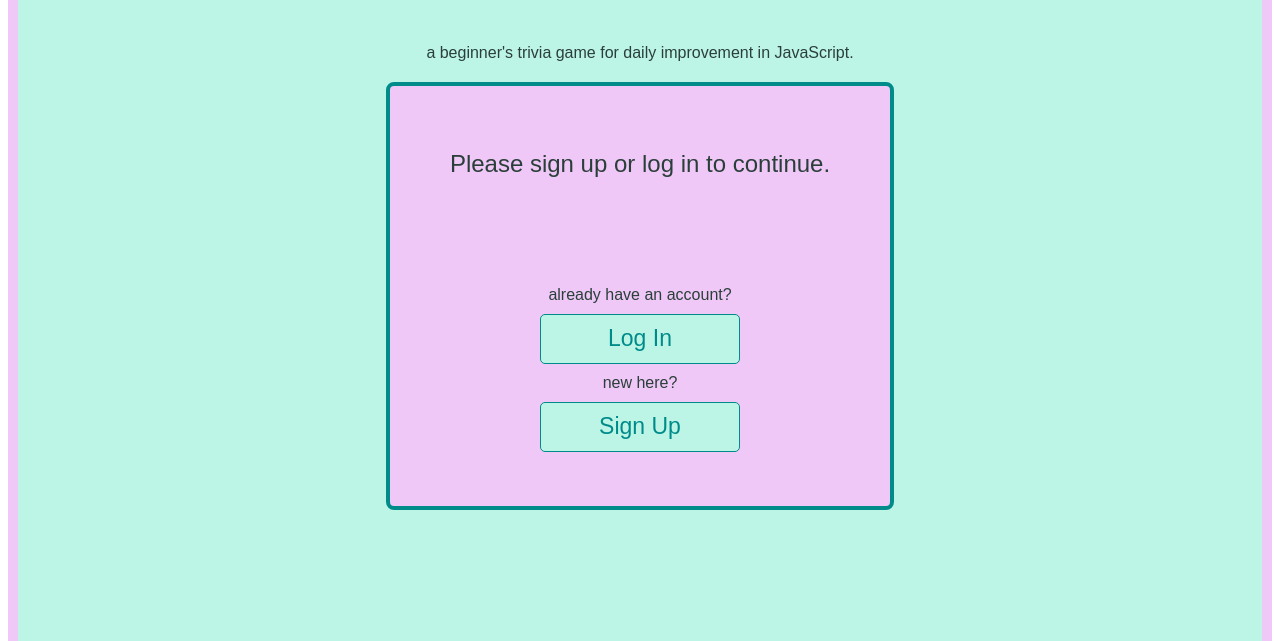
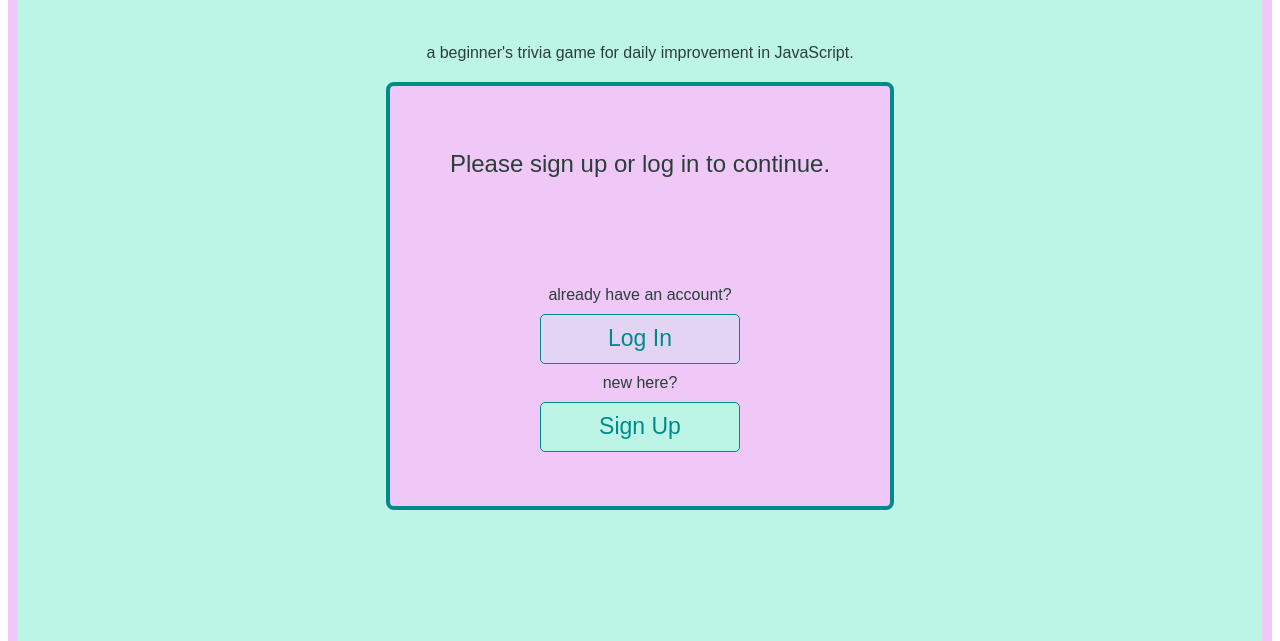
Before and after one commit to JavaScrivia/JavaScrivia, a React app: page / in a window 1280 px wide. In both pictures the pointer is over the button "Log In". Shown: the part 159-800 px from the top of the page. Built offline with nearby package versions, Linux system fonts and the light colour scheme.

Commit message:
Added styling to landing button

```diff
--- a/client/styles.css
+++ b/client/styles.css
@@ -72,6 +72,14 @@
   font-size: 23px;
   margin: auto;
 }
+.landingButton:hover {
+   cursor : pointer;
+   background-color: #bcf5e646;
+}
+.landingButton:active {
+   background-color: #b439c7;
+}
+
 
 .formsArea {
   gap: 8px;
```
